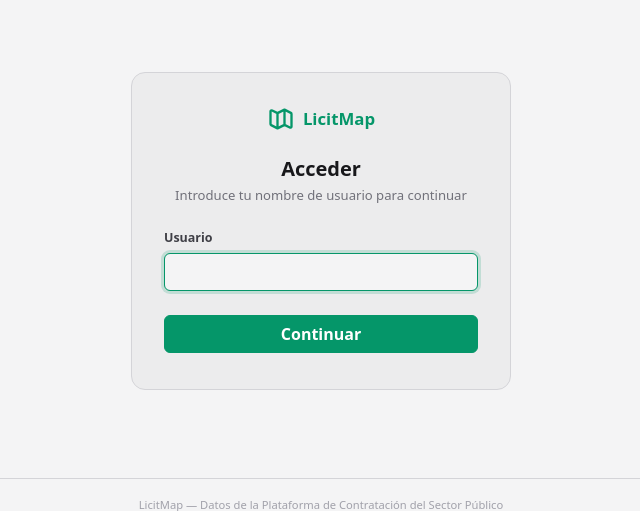
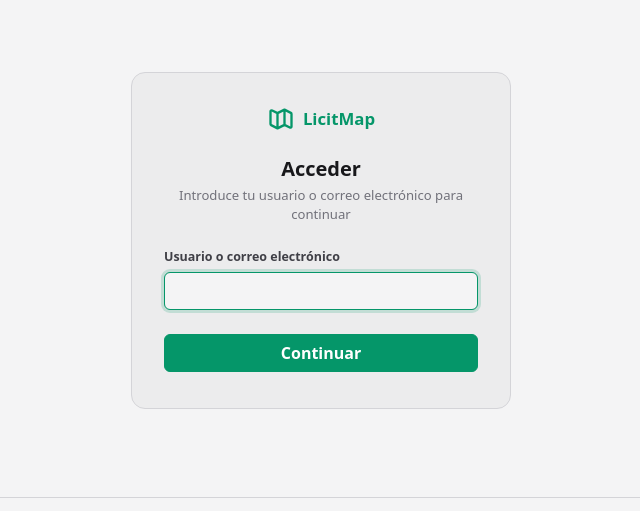
Before and after one commit to pibico/licitmap, a FastAPI app: page /login in a window 1280 px wide. Shown: the part 57-568 px from the top of the page, without its empty margins (319-959 px from the left). Run offline with FastAPI, Linux system fonts and the light colour scheme; parts of the project's set-up code (start-up, migrations or seed data) failed here and were passed over.

Commit message:
Login: acepta usuario o correo electrónico en el primer paso

```diff
--- a/templates/login.html
+++ b/templates/login.html
@@ -7,11 +7,11 @@
       <span>LicitMap</span>
     </div>
     <h1 class="lm-login-title">Acceder</h1>
-    <p class="lm-login-subtitle">Introduce tu nombre de usuario para continuar</p>
+    <p class="lm-login-subtitle">Introduce tu usuario o correo electrónico para continuar</p>
     {{error_block}}
     <form method="post" action="/login" class="lm-login-form">
       <div class="lm-login-field">
-        <label class="lm-login-label" for="login-user">Usuario</label>
+        <label class="lm-login-label" for="login-user">Usuario o correo electrónico</label>
         <input type="text" id="login-user" name="username" class="form-control"
           required autofocus autocomplete="username" autocapitalize="none">
       </div>
```
Also changed, not shown: app/routes/auth.py (+13 -7 lines).
